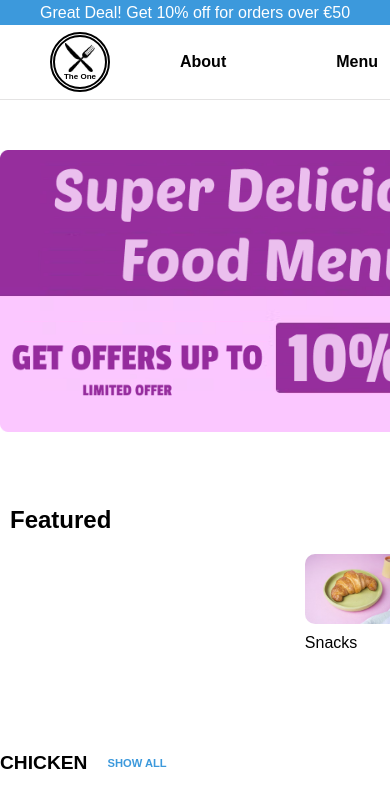
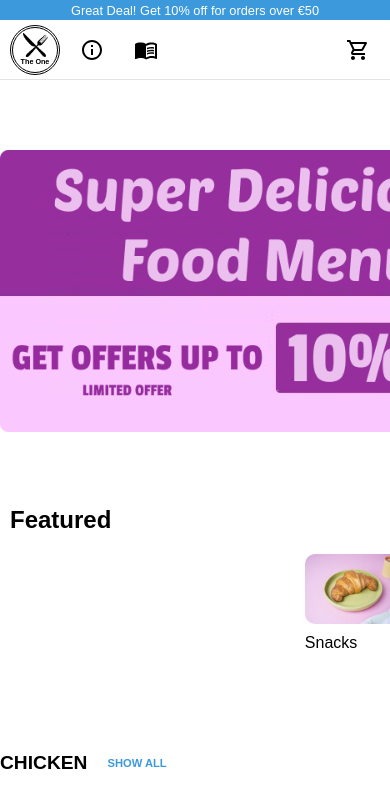
Before and after one commit to MichelPomerantzeff/Food-Ecommerce, a React (Vite) app: page / in a window 390 px wide. Shown: the top 793 px of the page. Built offline with nearby package versions, Linux system fonts and the light colour scheme; no server answers.

Commit message:
feat:: add responsiveness to navbar

```diff
--- a/src/components/logo/Logo.css
+++ b/src/components/logo/Logo.css
@@ -20,3 +20,29 @@
     font-size: .5rem;
     font-weight: bold;
 }
+
+
+@media (max-width:1500px) {}
+
+@media (max-width:1200px) {}
+
+@media (max-width:900px) {
+
+    .logo {
+        width: 50px;
+        height: 50px;
+        border: double 3px;
+    }
+
+    .logo img {
+        width: 25px;
+    }
+
+    .logo span {
+        font-size: .45rem;
+    }
+}
+
+@media (max-width:650px) {}
+
+@media (max-width:480px) {}
--- a/src/components/navbar/Navbar.css
+++ b/src/components/navbar/Navbar.css
@@ -2,7 +2,6 @@
     position: relative;
     margin-bottom: 100px;
 }
-
 
 .offer-highlight {
     position: fixed;
@@ -36,7 +35,7 @@
     flex: 1;
     display: flex;
     align-items: center;
-    gap: 50px;
+    gap: 60px;
     padding: 0 50px;
 }
 
@@ -44,40 +43,27 @@
     justify-content: start;
 }
 
-.menu-link-wrapper{
-    padding: 5px 20px;
+.navbar-link {
     position: relative;
-}
-
-.menu-link-wrapper:hover .dropdown-box{
-    opacity: 1;
-    visibility: visible;
-}
-
-.about-link,
-.menu-link {
+    display: flex;
+    justify-content: center;
+    align-items: center;
+    gap: 3px;
+    padding: 10px;
+    font-size: .8rem;
     font-weight: bold;
-    padding: 10px 20px;
     border-radius: 10px;
     cursor: pointer;
 }
 
-.about-link:hover,
-.menu-link:hover {
+.navbar-link:hover {
+    position: relative;
     background: var(--background);
-    text-decoration: underline;
 }
 
-.log-in-icon-wrapper {
-    display: flex;
-    align-items: center;
-    justify-content: center;
-    gap: 3px;
-    padding: 5px 20px;
-    border-radius: 10px;
-    cursor: pointer;
-    font-weight: bold;
-    position: relative;
+.navbar-link:hover .dropdown-box {
+    opacity: 1;
+    visibility: visible;
 }
 
 .log-in-icon-wrapper:hover {
@@ -88,7 +74,7 @@
     text-decoration: underline;
 }
 
-.log-in-icon-wrapper:hover .dropdown-box{
+.log-in-icon-wrapper:hover .dropdown-box {
     opacity: 1;
     visibility: visible;
 }
@@ -97,22 +83,64 @@
     justify-content: end;
 }
 
-.log-in-icon {
-    border-radius: 50%;
-    border: solid 2px;
-    padding: 3px 4px;
+.cart {
+    cursor: pointer;
+    padding: 10px;
+    border-radius: 10px;
     display: flex;
+    justify-content: center;
     align-items: center;
-    justify-content: center;
-    transform: scale(.8);
 }
 
-.cart {
-    cursor: pointer;
-    padding: 10px 20px;
-    border-radius: 10px;
+.cart span {
+    font-size: .8rem;
 }
 
 .cart:hover {
     background: var(--background);
 }
+
+@media (max-width:1500px) {}
+
+@media (max-width:1200px) {}
+
+@media (max-width:900px) {
+
+    .topbar-container {
+        margin-bottom: 100px;
+    }
+
+    .offer-highlight {
+        height: 20px;
+        font-size: .8rem;
+    }
+
+    .navbar {
+        font-size: .8rem;
+        top: 20px;
+        height: 60px;
+    }
+
+    .navbar-side {
+        gap: 20px;
+        padding: 0 30px;
+    }
+
+    .cart {
+        transform: scale(.8);
+    }
+}
+
+@media (max-width:650px) {
+
+    .navbar-side {
+        gap: 10px;
+        padding: 0 10px;
+    }
+
+    .navbar-link .navbar-option {
+        display: none;
+    }
+}
+
+@media (max-width:480px) {}
--- a/src/components/navbar/Navbar.jsx
+++ b/src/components/navbar/Navbar.jsx
@@ -1,8 +1,6 @@
-import { FontAwesomeIcon } from "@fortawesome/react-fontawesome";
-import { faUser } from "@fortawesome/free-solid-svg-icons";
 import "./Navbar.css";
 import "../../css/Dropdown.css"
-import { Link, useNavigate } from "react-router-dom";
+import { useNavigate } from "react-router-dom";
 import { useAuthState } from "react-firebase-hooks/auth"
 import { auth } from "../../config/firebase"
 import { signOut } from "firebase/auth";
@@ -11,7 +9,7 @@ import { useState } from "react";
 import { useSelector } from "react-redux";
 import Logo from "../logo/Logo";
 import { Badge } from "@mui/material"
-import { ShoppingCartOutlined } from "@mui/icons-material"
+import { ShoppingCartOutlined, MenuBook,InfoOutlined as Info, AccountCircle as User } from "@mui/icons-material"
 
 export default function Navbar() {
 
@@ -23,31 +21,37 @@ export default function Navbar() {
   //Log user out
   function signUserOut() {
     signOut(auth)
+    navigate("/sign-in")
   }
 
   return (
-    <>
+
+    <main className="topbar-container">
+
       {isCartOpen && <Cart closeCart={setIsCartOpen} />}
-      <section className="topbar-container">
+
       <div className="offer-highlight">
         Great Deal! Get 10% off for orders over €50
       </div>
 
       <div className="navbar">
         <div className="navbar-side nav-left">
+
           <Logo />
 
-            <Link to={'/about'}>
-              <span className="about-link">About</span>
-            </Link>
+          <div className="navbar-link" onClick={() => navigate('/about')}>
+            <Info />
+            <span className="navbar-option">ABOUT</span>
+          </div>
 
-            <div className="menu-link-wrapper">
-              <span className="menu-link">Menu</span>
+          <div className="navbar-link">
+            <MenuBook />
+            <span className="navbar-option">MENU</span>
             <ul className="dropdown-box">
-                <Link to={'/main-course'}> <li className="dropdown-option">Main course</li></Link>
-                <Link to={'/healthy'}> <li className="dropdown-option">Healthy options</li></Link>
-                <Link to={'/snacks'}> <li className="dropdown-option">Snacks</li></Link>
-                <Link to={'/lunch-box'}> <li className="dropdown-option">Lunchbox</li></Link>
+              <li onClick={() => navigate('/main-course')} className="dropdown-option">Main course</li>
+              <li onClick={() => navigate('/healthy')} className="dropdown-option">Healthy options</li>
+              <li onClick={() => navigate('/snacks')} className="dropdown-option">Snacks</li>
+              <li onClick={() => navigate('/lunch-box')} className="dropdown-option">Lunchbox</li>
             </ul>
           </div>
         </div>
@@ -55,9 +59,9 @@ export default function Navbar() {
         <div className="navbar-side nav-right">
           {
             user ?
-                <div className="log-in-icon-wrapper">
-                  <FontAwesomeIcon className="log-in-icon" icon={faUser} />
-                  <span>{user.displayName}</span>
+              <div className="navbar-link">
+                <User />
+                <span className="navbar-option">{user.email}</span>
 
                 <ul className="dropdown-box">
                   <li className="dropdown-option" onClick={() => navigate('/orders')}> Orders history </li>
@@ -66,19 +70,19 @@ export default function Navbar() {
 
               </div>
               :
-                <Link className="log-in-icon-wrapper" to={"/sign-in"}>
-                  <span>Login</span>
-                </Link>
+              <div className="navbar-link" onClick={() => navigate("/sign-in")}>
+                <span className="navbar-option">Login</span>
+              </div>
           }
-            <div onClick={() => setIsCartOpen(true)} className="cart">
+          <div onClick={() => setIsCartOpen(true)} className="navbar-link">
             <Badge badgeContent={cartItems.totalItems} color="primary" onClick={() => setIsCartOpen(true)} >
               <ShoppingCartOutlined />
             </Badge>
+            <span className="navbar-option">CART</span>
           </div>
         </div>
 
       </div>
-      </section>
-    </>
+    </main>
   );
 }
--- a/src/pages/home-page/HomePage.jsx
+++ b/src/pages/home-page/HomePage.jsx
@@ -1,4 +1,3 @@
-import React from "react";
 import Banner from "../../components/banner/Banner";
 import Specials from "../../components/specials/Specials";
 import Slider from "../../components/slider/Slider";
```
Lines whose indentation alone changed are shown as unchanged.
